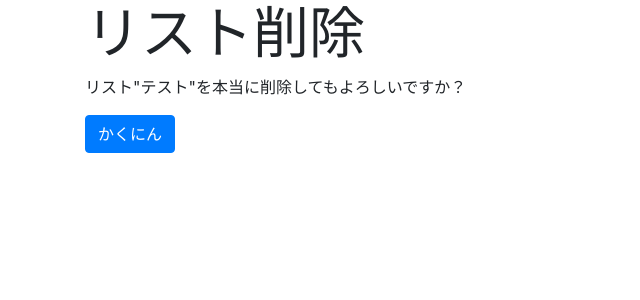
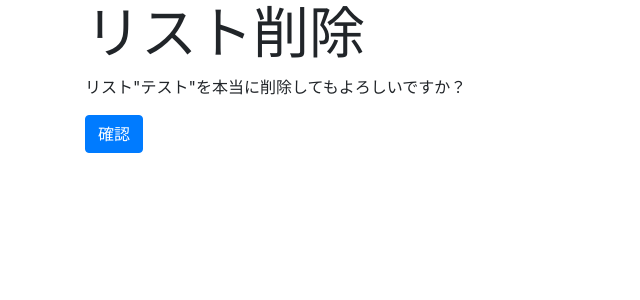
Before and after one commit to saki-0000/kanban, a Django app: page /kanban/lists/2/delete/ in a window 1280 px wide. Shown: the part 56-356 px from the top of the page, without its empty margins (0-640 px from the left). Run offline with Django 3.2, Linux system fonts and the light colour scheme; a user stored in the database is signed in; data comes from the database, SQL or seed files in the repository; some libraries are stand-ins or nearby versions.

Commit message:
漢字に

```diff
--- a/kanban/templates/kanban/lists/delete.html
+++ b/kanban/templates/kanban/lists/delete.html
@@ -7,7 +7,7 @@
     {% csrf_token %}
     {{ form.as_p }}
     <p>リスト"{{list.title}}"を本当に削除してもよろしいですか？</p>
-    <button type="submit" class="btn btn-primary">かくにん</button>
+    <button type="submit" class="btn btn-primary">確認</button>
   </form>
 </div>
 {% endblock %}
```
